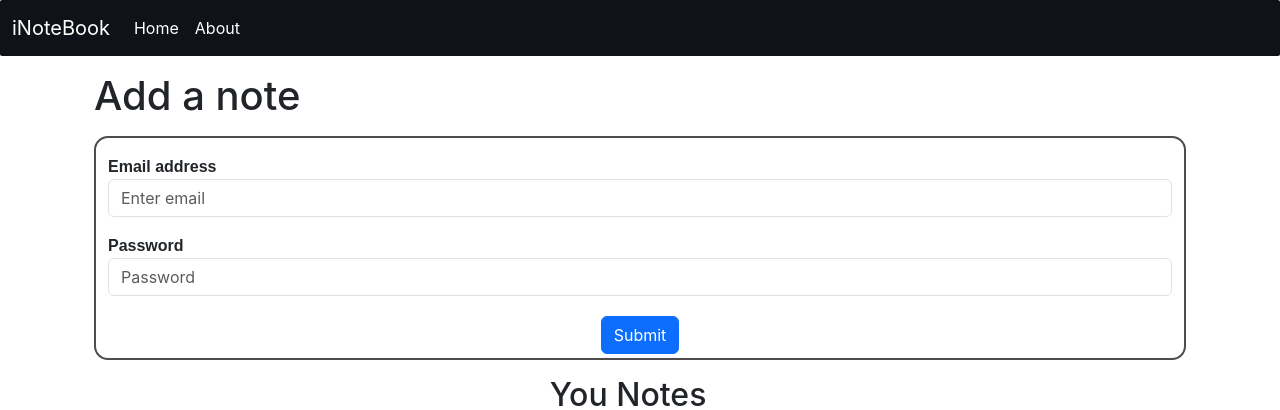
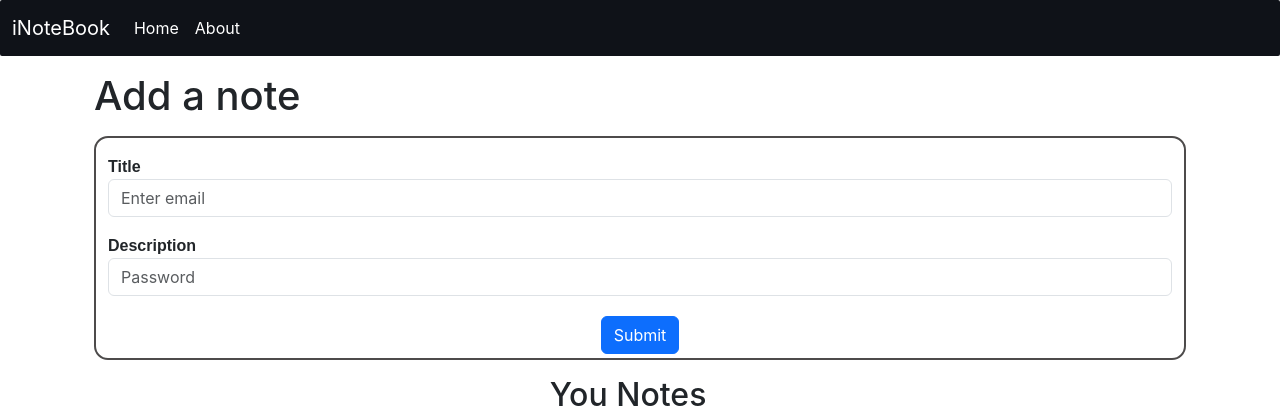
Before and after one commit to aomwankhede/iNoteBook, a React (Create React App) app in the folder frontend/: page / in a window 1280 px wide. Shown: the top 410 px of the page. Built offline with nearby package versions, Linux system fonts and the light colour scheme.

Commit message:
Adding notes in frontend

```diff
--- a/frontend/src/components/About.js
+++ b/frontend/src/components/About.js
@@ -1,5 +1,6 @@
-import React,{useContext, useEffect} from 'react'
-import NoteContext from '../context/notes/NoteContext';
+import React from 'react'
+// import {useContext, useEffect} from 'react'
+// import NoteContext from '../context/notes/NoteContext';
 
 const About = () => {
   return (
--- /dev/null
+++ b/frontend/src/components/AddNote.js
@@ -0,0 +1,74 @@
+import React, { useContext, useState } from "react";
+import NoteContext from "../context/notes/NoteContext";
+
+function AddNote() {
+  const context = useContext(NoteContext);
+  const { addNote, notes, setNotes } = context;
+
+  const [note, setNote] = useState({ title: "", description: "", tag: "" });
+  const handleClick = (e) => {
+    e.preventDefault();
+    addNote(note.title,note.description,note.tag);
+    };
+  const onChange = (e) => {
+    setNote({ ...note, [e.target.name]: e.target.value });
+  };
+  return (
+    <>
+      <div className="container">
+        <h1 className="my-3">Add a note</h1>
+        <div
+          style={{ border: "2px solid #242222cf", borderRadius: "14px" }}
+          className="container"
+        >
+          <form>
+            <div className="form-group my-3">
+              <label
+                htmlFor="title"
+                style={{ fontWeight: "bold", fontFamily: "sans-serif" }}
+              >
+                Title
+              </label>
+              <input
+                type="text"
+                className="form-control"
+                id="title"
+                aria-describedby="emailHelp"
+                placeholder="Enter email"
+                name="title"
+                onChange={onChange}
+              />
+            </div>
+            <div className="form-group my-3">
+              <label
+                htmlFor="description"
+                style={{ fontWeight: "bold", fontFamily: "sans-serif" }}
+              >
+                Description
+              </label>
+              <input
+                type="description"
+                className="form-control"
+                id="password"
+                placeholder="Password"
+                name="description"
+                onChange={onChange}
+              />
+            </div>
+            <div style={{ textAlign: "center" }}>
+              <button
+                type="submit"
+                className="btn btn-primary my-1"
+                onClick={handleClick}
+              >
+                Submit
+              </button>
+            </div>
+          </form>
+        </div>
+      </div>
+    </>
+  );
+}
+
+export default AddNote;
--- a/frontend/src/components/Home.js
+++ b/frontend/src/components/Home.js
@@ -1,83 +1,13 @@
-import React, { useContext } from "react";
-import NoteContext from "../context/notes/NoteContext";
+import React from "react";
 import Notes from "./Notes";
+import AddNote from "./AddNote";
 const Home = () => {
-  const context = useContext(NoteContext);
-  const { notes, setNotes } = context;
   return (
-    <div className="container">
-      <h1 className="my-3">Add a note</h1>
-      <div
-        style={{ border: "2px solid #242222cf", borderRadius: "14px" }}
-        className="container"
-      >
-        <form>
-          <div className="form-group my-3">
-            <label
-              htmlFor="email"
-              style={{ fontWeight: "bold", fontFamily: "sans-serif" }}
-            >
-              Email address
-            </label>
-            <input
-              type="email"
-              className="form-control"
-              id="email"
-              aria-describedby="emailHelp"
-              placeholder="Enter email"
-            />
-          </div>
-          <div className="form-group my-3">
-            <label
-              htmlFor="password"
-              style={{ fontWeight: "bold", fontFamily: "sans-serif" }}
-            >
-              Password
-            </label>
-            <input
-              type="password"
-              className="form-control"
-              id="password"
-              placeholder="Password"
-            />
-          </div>
-          <div style={{ textAlign: "center" }}>
-            <button type="submit" className="btn btn-primary my-1">
-              Submit
-            </button>
-          </div>
-        </form>
-      </div>
-        <Notes/>
-    </div>
+    <>
+      <AddNote />
+      <Notes />
+    </>
   );
 };
 
 export default Home;
-
-{
-  /* <form>
-  <div className="form-group">
-    <label htmlhtmlFor="title" style={{fontFamily:'cursive',fontWeight:'bolder',fontSize:'larger'}}>Title</label>
-    <input
-      type="title"
-      className="form-control"
-      id="title"
-      placeholder="Title"
-    />
-  </div>
-  <div className="form-group">
-    <label htmlhtmlFor="tags" style={{fontFamily:'cursive',fontWeight:'bolder',fontSize:'larger'}}>Tags</label>
-    <input className="form-control" id="tags" placeholder="tags"/>
-  </div>
-  <div className="form-group">
-    <label htmlhtmlFor="description" style={{fontFamily:'cursive',fontWeight:'bolder',fontSize:'larger'}}>Description</label>
-    <textarea
-      className="form-control"
-      id="description"
-      rows="3"
-      placeholder="Type here ..."
-    ></textarea>
-  </div>
-</form> */
-}
--- a/frontend/src/components/NoteItem.js
+++ b/frontend/src/components/NoteItem.js
@@ -12,7 +12,7 @@ function NoteItem(props) {
             {props.note.date}
           </p>
             <i className="fa-solid fa-trash fa-lg"></i>
-            <i class="fa-solid fa-pen-to-square fa-lg" style={{position:'relative',float:'right'}}></i>
+            <i className="fa-solid fa-pen-to-square fa-lg" style={{position:'relative',float:'right'}}></i>
         </div>
       </div>
     </>
--- a/frontend/src/components/Notes.js
+++ b/frontend/src/components/Notes.js
@@ -3,16 +3,23 @@ import NoteContext from "../context/notes/NoteContext";
 import NoteItem from "./NoteItem";
 export default function Notes() {
   const context = useContext(NoteContext);
-  const { notes, setNotes } = context;
+  const { notes} = context;
   return (
     <>
-    <div className="container my-3 row align-items-start" style={{display:"flex",alignItems:'center',justifyContent:'center'}}>
-      <h2 style={{textAlign:'center'}}>You Notes</h2>
-      {notes.map((note) => {
-            return <NoteItem note={note}/>;
-      })}
-    </div>
+      <div
+        className="container my-3 row align-items-start"
+        style={{
+          display: "flex",
+          alignItems: "center",
+          justifyContent: "center",
+        }}
+      >
+        <h2 style={{ textAlign: "center" }}>You Notes</h2>
+        {console.log(notes)}
+        {notes.map((note) => {
+          return <NoteItem note={note} />;
+        })}
+      </div>
     </>
-
   );
 }
--- a/frontend/src/context/notes/NoteState.js
+++ b/frontend/src/context/notes/NoteState.js
@@ -7,7 +7,8 @@ const NoteState = (props) => {
       _id: "64dfd4157684b8d5aa013f42",
       user: "64dfbc16187d529201b31132",
       title: "Title1",
-      description: "Good morn \\AS Lorem ipsum dolor sit amet consectetur adipisicing elit. Reprehenderit deserunt iure quibusdam odit, omnis non voluptas necessitatibus id debitis saepe, nam assumenda voluptate repellat tempora fuga repellendus ab velit nesciunt!",
+      description:
+        "Good morn \\AS Lorem ipsum dolor sit amet consectetur adipisicing elit. Reprehenderit deserunt iure quibusdam odit, omnis non voluptas necessitatibus id debitis saepe, nam assumenda voluptate repellat tempora fuga repellendus ab velit nesciunt!",
       tag: "personal",
       date: "2023-08-18T20:27:01.737Z",
       __v: 0,
@@ -16,7 +17,8 @@ const NoteState = (props) => {
       _id: "64dfd4157684b8d5aa013f42",
       user: "64dfbc16187d529201b31132",
       title: "Title1",
-      description: "Good morn \\AS Lorem ipsum dolor sit amet consectetur adipisicing elit. Reprehenderit deserunt iure quibusdam odit, omnis non voluptas necessitatibus id debitis saepe, nam assumenda voluptate repellat tempora fuga repellendus ab velit nesciunt!",
+      description:
+        "Good morn \\AS Lorem ipsum dolor sit amet consectetur adipisicing elit. Reprehenderit deserunt iure quibusdam odit, omnis non voluptas necessitatibus id debitis saepe, nam assumenda voluptate repellat tempora fuga repellendus ab velit nesciunt!",
       tag: "personal",
       date: "2023-08-18T20:27:01.737Z",
       __v: 0,
@@ -131,8 +133,35 @@ const NoteState = (props) => {
     },
   ];
   const [notes, setNotes] = useState(notesInitial);
+
+  //Add a note
+
+  const addNote = (title, description, tag) => {
+    //To do api call
+    const note = {
+      _id: "64dfd41a7684bd5aa013f5a",
+      user: "64dfbc16187d529201b31132",
+      title: title,
+      description: description,
+      tag: tag,
+      date: "2023-08-18T20:27:06.393Z",
+      __v: 0,
+    };
+    setNotes(notes.concat(note));
+    // setNotes(notes.push(note)); will not do
+  };
+
+  //Update a note
+
+  const updateNote = () => {};
+
+  //Delete a note
+
+  const deleteNote = () => {};
   return (
-    <NoteContext.Provider value={{ notes,setNotes }}>
+    <NoteContext.Provider
+      value={{ notes, setNotes, addNote, deleteNote, updateNote }}
+    >
       {props.children}
     </NoteContext.Provider>
   );
```
